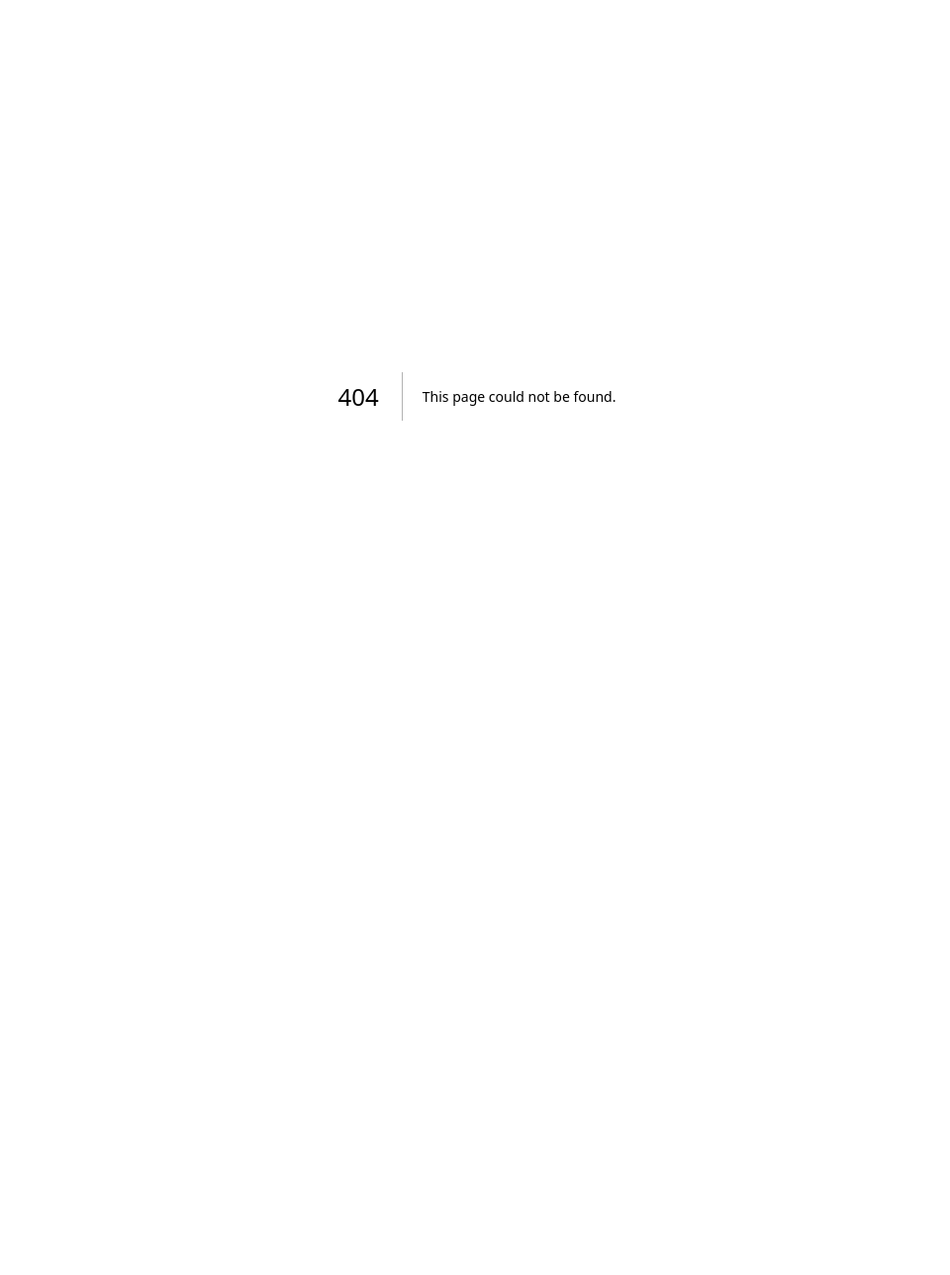
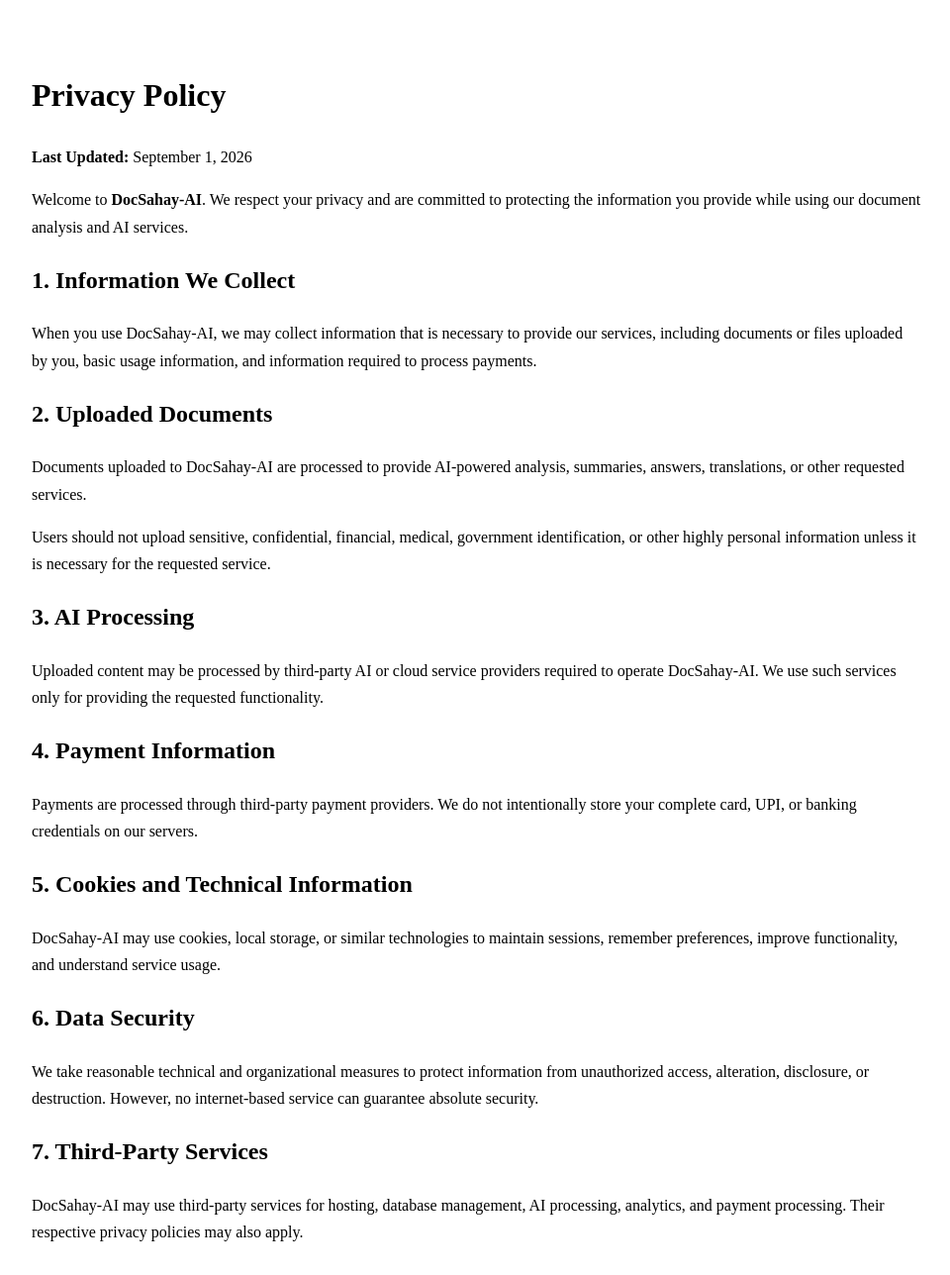
Before and after one commit to Thebharat01/DocSahay-Ai, a Next.js app: page /privacy-policy in a window 1280 px wide. Before the commit this address had no page. Shown: the top 1288 px of the page at 99% size, without its empty margins (158-1118 px from the left). Before the commit the page ends 800 px from the top, so only its background shows below. Built offline with nearby package versions, Linux system fonts and the light colour scheme.

Commit message:
Add Privacy Policy page for DocSahay-AI
This file contains the Privacy Policy for DocSahay-AI, detailing information collection, processing, and user rights.

```diff
--- /dev/null
+++ b/app/privacy-policy/page.js
@@ -0,0 +1,107 @@
+export const metadata = {
+  title: "Privacy Policy | DocSahay-AI",
+  description: "Privacy Policy for DocSahay-AI",
+};
+
+export default function PrivacyPolicy() {
+  return (
+    <main style={{ maxWidth: "900px", margin: "0 auto", padding: "40px 20px", lineHeight: "1.7" }}>
+      <h1>Privacy Policy</h1>
+
+      <p>
+        <strong>Last Updated:</strong> September 1, 2026
+      </p>
+
+      <p>
+        Welcome to <strong>DocSahay-AI</strong>. We respect your privacy and
+        are committed to protecting the information you provide while using
+        our document analysis and AI services.
+      </p>
+
+      <h2>1. Information We Collect</h2>
+      <p>
+        When you use DocSahay-AI, we may collect information that is necessary
+        to provide our services, including documents or files uploaded by you,
+        basic usage information, and information required to process payments.
+      </p>
+
+      <h2>2. Uploaded Documents</h2>
+      <p>
+        Documents uploaded to DocSahay-AI are processed to provide AI-powered
+        analysis, summaries, answers, translations, or other requested
+        services.
+      </p>
+
+      <p>
+        Users should not upload sensitive, confidential, financial, medical,
+        government identification, or other highly personal information unless
+        it is necessary for the requested service.
+      </p>
+
+      <h2>3. AI Processing</h2>
+      <p>
+        Uploaded content may be processed by third-party AI or cloud service
+        providers required to operate DocSahay-AI. We use such services only
+        for providing the requested functionality.
+      </p>
+
+      <h2>4. Payment Information</h2>
+      <p>
+        Payments are processed through third-party payment providers. We do
+        not intentionally store your complete card, UPI, or banking credentials
+        on our servers.
+      </p>
+
+      <h2>5. Cookies and Technical Information</h2>
+      <p>
+        DocSahay-AI may use cookies, local storage, or similar technologies to
+        maintain sessions, remember preferences, improve functionality, and
+        understand service usage.
+      </p>
+
+      <h2>6. Data Security</h2>
+      <p>
+        We take reasonable technical and organizational measures to protect
+        information from unauthorized access, alteration, disclosure, or
+        destruction. However, no internet-based service can guarantee absolute
+        security.
+      </p>
+
+      <h2>7. Third-Party Services</h2>
+      <p>
+        DocSahay-AI may use third-party services for hosting, database
+        management, AI processing, analytics, and payment processing. Their
+        respective privacy policies may also apply.
+      </p>
+
+      <h2>8. Data Retention</h2>
+      <p>
+        Information may be retained only for as long as reasonably necessary
+        to provide the service, maintain security, comply with legal
+        obligations, or resolve disputes.
+      </p>
+
+      <h2>9. Children's Privacy</h2>
+      <p>
+        DocSahay-AI is not intended for children under the age required by
+        applicable law to independently use online services.
+      </p>
+
+      <h2>10. Changes to This Privacy Policy</h2>
+      <p>
+        We may update this Privacy Policy from time to time. Any updated
+        version will be published on this page with a revised update date.
+      </p>
+
+      <h2>11. Contact Us</h2>
+      <p>
+        If you have questions regarding this Privacy Policy or your data,
+        please contact us through the Contact Us page of DocSahay-AI.
+      </p>
+
+      <p style={{ marginTop: "40px" }}>
+        © 2026 DocSahay-AI. All rights reserved.
+      </p>
+    </main>
+  );
+}
```
